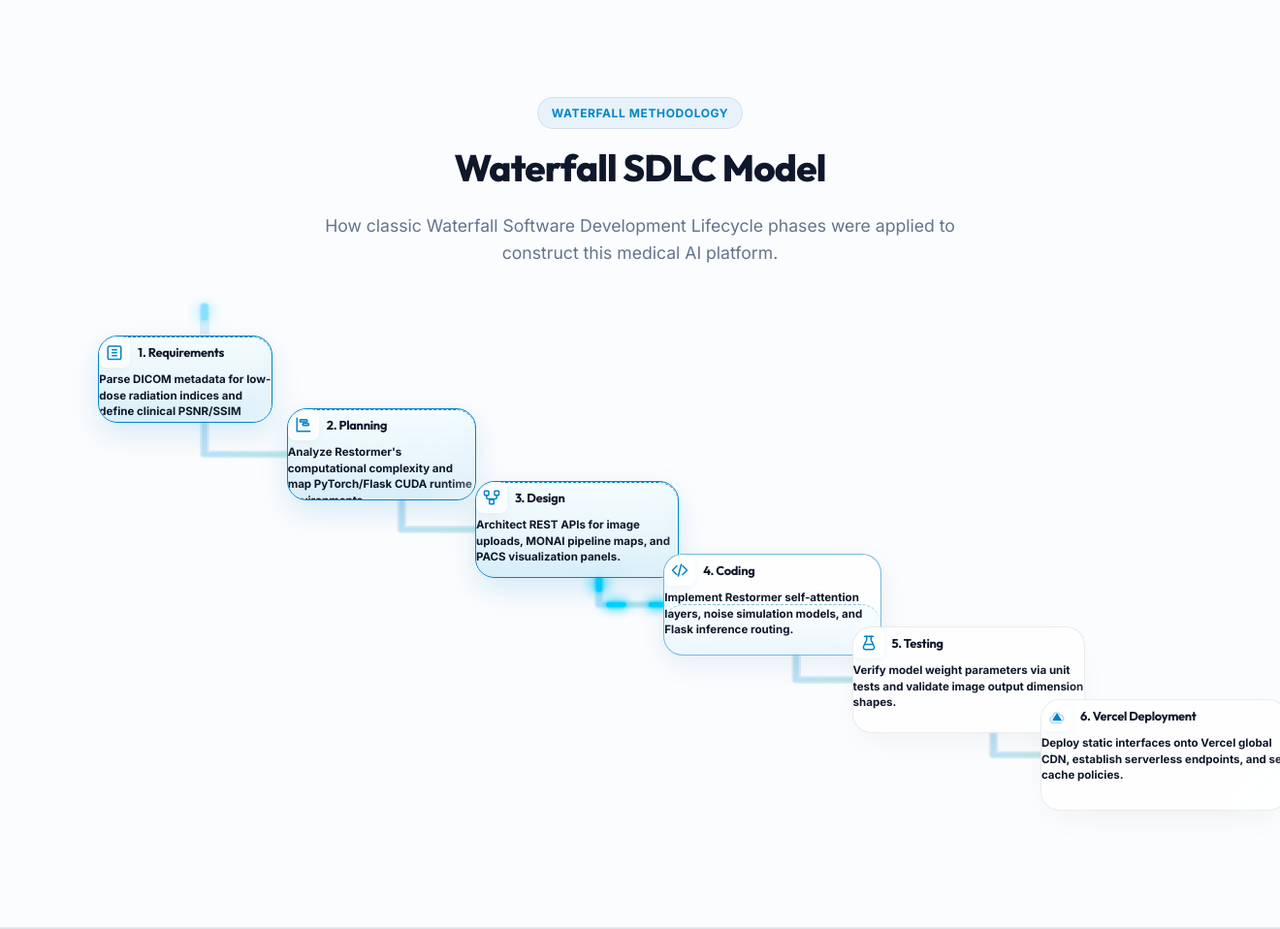
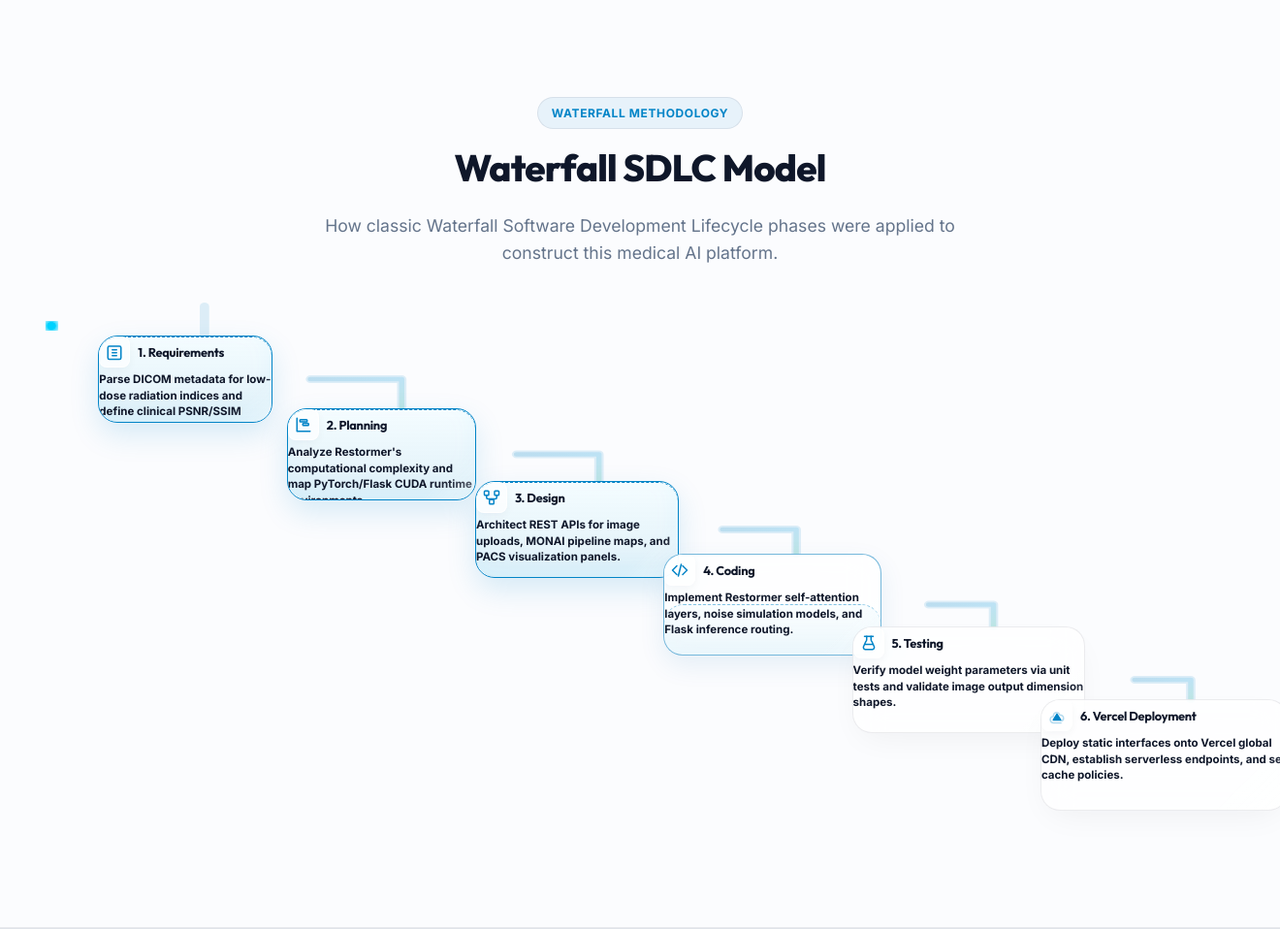
Before and after one commit to Karthik7661/LOW-DOSE-PET-ENHANCEMENT, a Flask app: page / in a window 1320 px wide. Shown: the part 4378-5336 px from the top of the page at 97% size. Run offline with Flask 3, Linux system fonts and the light colour scheme; parts of the project's set-up code (start-up, migrations or seed data) failed here and were passed over.

Commit message:
Update SDLC waterfall coordinates to cascade downward into the top of cards with realistic fluid droplets

```diff
--- a/templates/index.html
+++ b/templates/index.html
@@ -747,27 +747,107 @@
                         </defs>
                         <!-- Layer 1: Outer glowing transparent glass pipe -->
                         <path d="M 130,-20 L 130,10" fill="none" stroke="rgba(2, 132, 199, 0.12)" stroke-width="8" stroke-linecap="round" />
-                        <path d="M 130,100 L 130,132.5 L 200,132.5" fill="none" stroke="rgba(2, 132, 199, 0.12)" stroke-width="8" stroke-linecap="round" stroke-linejoin="round" />
-                        <path d="M 297.5,180 L 297.5,210 L 360,210" fill="none" stroke="rgba(2, 132, 199, 0.12)" stroke-width="8" stroke-linecap="round" stroke-linejoin="round" />
-                        <path d="M 465,260 L 465,287.5 L 520,287.5" fill="none" stroke="rgba(2, 132, 199, 0.12)" stroke-width="8" stroke-linecap="round" stroke-linejoin="round" />
-                        <path d="M 632.5,340 L 632.5,365 L 680,365" fill="none" stroke="rgba(2, 132, 199, 0.12)" stroke-width="8" stroke-linecap="round" stroke-linejoin="round" />
-                        <path d="M 800,420 L 800,442.5 L 840,442.5" fill="none" stroke="rgba(2, 132, 199, 0.12)" stroke-width="8" stroke-linecap="round" stroke-linejoin="round" />
+                        <path d="M 220,55 L 297.5,55 L 297.5,85" fill="none" stroke="rgba(2, 132, 199, 0.12)" stroke-width="8" stroke-linecap="round" stroke-linejoin="round" />
+                        <path d="M 395,132.5 L 465,132.5 L 465,160" fill="none" stroke="rgba(2, 132, 199, 0.12)" stroke-width="8" stroke-linecap="round" stroke-linejoin="round" />
+                        <path d="M 570,210 L 632.5,210 L 632.5,235" fill="none" stroke="rgba(2, 132, 199, 0.12)" stroke-width="8" stroke-linecap="round" stroke-linejoin="round" />
+                        <path d="M 745,287.5 L 800,287.5 L 800,310" fill="none" stroke="rgba(2, 132, 199, 0.12)" stroke-width="8" stroke-linecap="round" stroke-linejoin="round" />
+                        <path d="M 920,365 L 967.5,365 L 967.5,385" fill="none" stroke="rgba(2, 132, 199, 0.12)" stroke-width="8" stroke-linecap="round" stroke-linejoin="round" />
 
                         <!-- Layer 2: Inner glowing liquid core -->
                         <path d="M 130,-20 L 130,10" fill="none" stroke="url(#waterGrad)" stroke-width="4.5" stroke-linecap="round" class="water-core" />
-                        <path d="M 130,100 L 130,132.5 L 200,132.5" fill="none" stroke="url(#waterGrad)" stroke-width="4.5" stroke-linecap="round" stroke-linejoin="round" class="water-core" />
-                        <path d="M 297.5,180 L 297.5,210 L 360,210" fill="none" stroke="url(#waterGrad)" stroke-width="4.5" stroke-linecap="round" stroke-linejoin="round" class="water-core" />
-                        <path d="M 465,260 L 465,287.5 L 520,287.5" fill="none" stroke="url(#waterGrad)" stroke-width="4.5" stroke-linecap="round" stroke-linejoin="round" class="water-core" />
-                        <path d="M 632.5,340 L 632.5,365 L 680,365" fill="none" stroke="url(#waterGrad)" stroke-width="4.5" stroke-linecap="round" stroke-linejoin="round" class="water-core" />
-                        <path d="M 800,420 L 800,442.5 L 840,442.5" fill="none" stroke="url(#waterGrad)" stroke-width="4.5" stroke-linecap="round" stroke-linejoin="round" class="water-core" />
+                        <path d="M 220,55 L 297.5,55 L 297.5,85" fill="none" stroke="url(#waterGrad)" stroke-width="4.5" stroke-linecap="round" stroke-linejoin="round" class="water-core" />
+                        <path d="M 395,132.5 L 465,132.5 L 465,160" fill="none" stroke="url(#waterGrad)" stroke-width="4.5" stroke-linecap="round" stroke-linejoin="round" class="water-core" />
+                        <path d="M 570,210 L 632.5,210 L 632.5,235" fill="none" stroke="url(#waterGrad)" stroke-width="4.5" stroke-linecap="round" stroke-linejoin="round" class="water-core" />
+                        <path d="M 745,287.5 L 800,287.5 L 800,310" fill="none" stroke="url(#waterGrad)" stroke-width="4.5" stroke-linecap="round" stroke-linejoin="round" class="water-core" />
+                        <path d="M 920,365 L 967.5,365 L 967.5,385" fill="none" stroke="url(#waterGrad)" stroke-width="4.5" stroke-linecap="round" stroke-linejoin="round" class="water-core" />
 
-                        <!-- Layer 3: Rushing liquid currents (Bubble stream animation) -->
-                        <path d="M 130,-20 L 130,10" fill="none" stroke="rgba(255, 255, 255, 0.75)" stroke-width="1.8" stroke-linecap="round" class="water-current pipe-flow-0" />
-                        <path d="M 130,100 L 130,132.5 L 200,132.5" fill="none" stroke="rgba(255, 255, 255, 0.75)" stroke-width="1.8" stroke-linecap="round" stroke-linejoin="round" class="water-current pipe-flow-1" />
-                        <path d="M 297.5,180 L 297.5,210 L 360,210" fill="none" stroke="rgba(255, 255, 255, 0.75)" stroke-width="1.8" stroke-linecap="round" stroke-linejoin="round" class="water-current pipe-flow-2" />
-                        <path d="M 465,260 L 465,287.5 L 520,287.5" fill="none" stroke="rgba(255, 255, 255, 0.75)" stroke-width="1.8" stroke-linecap="round" stroke-linejoin="round" class="water-current pipe-flow-3" />
-                        <path d="M 632.5,340 L 632.5,365 L 680,365" fill="none" stroke="rgba(255, 255, 255, 0.75)" stroke-width="1.8" stroke-linecap="round" stroke-linejoin="round" class="water-current pipe-flow-4" />
-                        <path d="M 800,420 L 800,442.5 L 840,442.5" fill="none" stroke="rgba(255, 255, 255, 0.75)" stroke-width="1.8" stroke-linecap="round" stroke-linejoin="round" class="water-current pipe-flow-5" />
+                        <!-- Layer 3: Rushing liquid currents (Droplet stream animation) -->
+                        <g class="pipe-flow-0">
+                            <circle r="3.5" fill="#00d2ff" filter="url(#waterGlow)">
+                                <animateMotion dur="0.8s" repeatCount="indefinite" path="M 130,-20 L 130,10" begin="0s" />
+                            </circle>
+                            <circle r="3.5" fill="#00d2ff" filter="url(#waterGlow)">
+                                <animateMotion dur="0.8s" repeatCount="indefinite" path="M 130,-20 L 130,10" begin="0.25s" />
+                            </circle>
+                            <circle r="3.5" fill="#00d2ff" filter="url(#waterGlow)">
+                                <animateMotion dur="0.8s" repeatCount="indefinite" path="M 130,-20 L 130,10" begin="0.5s" />
+                            </circle>
+                        </g>
+
+                        <g class="pipe-flow-1">
+                            <circle r="3.5" fill="#00d2ff" filter="url(#waterGlow)">
+                                <animateMotion dur="0.8s" repeatCount="indefinite" path="M 220,55 L 297.5,55 L 297.5,85" begin="0s" />
+                            </circle>
+                            <circle r="3.5" fill="#00d2ff" filter="url(#waterGlow)">
+                                <animateMotion dur="0.8s" repeatCount="indefinite" path="M 220,55 L 297.5,55 L 297.5,85" begin="0.2s" />
+                            </circle>
+                            <circle r="3.5" fill="#00d2ff" filter="url(#waterGlow)">
+                                <animateMotion dur="0.8s" repeatCount="indefinite" path="M 220,55 L 297.5,55 L 297.5,85" begin="0.4s" />
+                            </circle>
+                            <circle r="3.5" fill="#00d2ff" filter="url(#waterGlow)">
+                                <animateMotion dur="0.8s" repeatCount="indefinite" path="M 220,55 L 297.5,55 L 297.5,85" begin="0.6s" />
+                            </circle>
+                        </g>
+
+                        <g class="pipe-flow-2">
+                            <circle r="3.5" fill="#00d2ff" filter="url(#waterGlow)">
+                                <animateMotion dur="0.8s" repeatCount="indefinite" path="M 395,132.5 L 465,132.5 L 465,160" begin="0s" />
+                            </circle>
+                            <circle r="3.5" fill="#00d2ff" filter="url(#waterGlow)">
+                                <animateMotion dur="0.8s" repeatCount="indefinite" path="M 395,132.5 L 465,132.5 L 465,160" begin="0.2s" />
+                            </circle>
+                            <circle r="3.5" fill="#00d2ff" filter="url(#waterGlow)">
+                                <animateMotion dur="0.8s" repeatCount="indefinite" path="M 395,132.5 L 465,132.5 L 465,160" begin="0.4s" />
+                            </circle>
+                            <circle r="3.5" fill="#00d2ff" filter="url(#waterGlow)">
+                                <animateMotion dur="0.8s" repeatCount="indefinite" path="M 395,132.5 L 465,132.5 L 465,160" begin="0.6s" />
+                            </circle>
+                        </g>
+
+                        <g class="pipe-flow-3">
+                            <circle r="3.5" fill="#00d2ff" filter="url(#waterGlow)">
+                                <animateMotion dur="0.8s" repeatCount="indefinite" path="M 570,210 L 632.5,210 L 632.5,235" begin="0s" />
+                            </circle>
+                            <circle r="3.5" fill="#00d2ff" filter="url(#waterGlow)">
+                                <animateMotion dur="0.8s" repeatCount="indefinite" path="M 570,210 L 632.5,210 L 632.5,235" begin="0.2s" />
+                            </circle>
+                            <circle r="3.5" fill="#00d2ff" filter="url(#waterGlow)">
+                                <animateMotion dur="0.8s" repeatCount="indefinite" path="M 570,210 L 632.5,210 L 632.5,235" begin="0.4s" />
+                            </circle>
+                            <circle r="3.5" fill="#00d2ff" filter="url(#waterGlow)">
+                                <animateMotion dur="0.8s" repeatCount="indefinite" path="M 570,210 L 632.5,210 L 632.5,235" begin="0.6s" />
+                            </circle>
+                        </g>
+
+                        <g class="pipe-flow-4">
+                            <circle r="3.5" fill="#00d2ff" filter="url(#waterGlow)">
+                                <animateMotion dur="0.8s" repeatCount="indefinite" path="M 745,287.5 L 800,287.5 L 800,310" begin="0s" />
+                            </circle>
+                            <circle r="3.5" fill="#00d2ff" filter="url(#waterGlow)">
+                                <animateMotion dur="0.8s" repeatCount="indefinite" path="M 745,287.5 L 800,287.5 L 800,310" begin="0.2s" />
+                            </circle>
+                            <circle r="3.5" fill="#00d2ff" filter="url(#waterGlow)">
+                                <animateMotion dur="0.8s" repeatCount="indefinite" path="M 745,287.5 L 800,287.5 L 800,310" begin="0.4s" />
+                            </circle>
+                            <circle r="3.5" fill="#00d2ff" filter="url(#waterGlow)">
+                                <animateMotion dur="0.8s" repeatCount="indefinite" path="M 745,287.5 L 800,287.5 L 800,310" begin="0.6s" />
+                            </circle>
+                        </g>
+
+                        <g class="pipe-flow-5">
+                            <circle r="3.5" fill="#00d2ff" filter="url(#waterGlow)">
+                                <animateMotion dur="0.8s" repeatCount="indefinite" path="M 920,365 L 967.5,365 L 967.5,385" begin="0s" />
+                            </circle>
+                            <circle r="3.5" fill="#00d2ff" filter="url(#waterGlow)">
+                                <animateMotion dur="0.8s" repeatCount="indefinite" path="M 920,365 L 967.5,365 L 967.5,385" begin="0.2s" />
+                            </circle>
+                            <circle r="3.5" fill="#00d2ff" filter="url(#waterGlow)">
+                                <animateMotion dur="0.8s" repeatCount="indefinite" path="M 920,365 L 967.5,365 L 967.5,385" begin="0.4s" />
+                            </circle>
+                            <circle r="3.5" fill="#00d2ff" filter="url(#waterGlow)">
+                                <animateMotion dur="0.8s" repeatCount="indefinite" path="M 920,365 L 967.5,365 L 967.5,385" begin="0.6s" />
+                            </circle>
+                        </g>
                     </svg>
                 </div>
 
```
